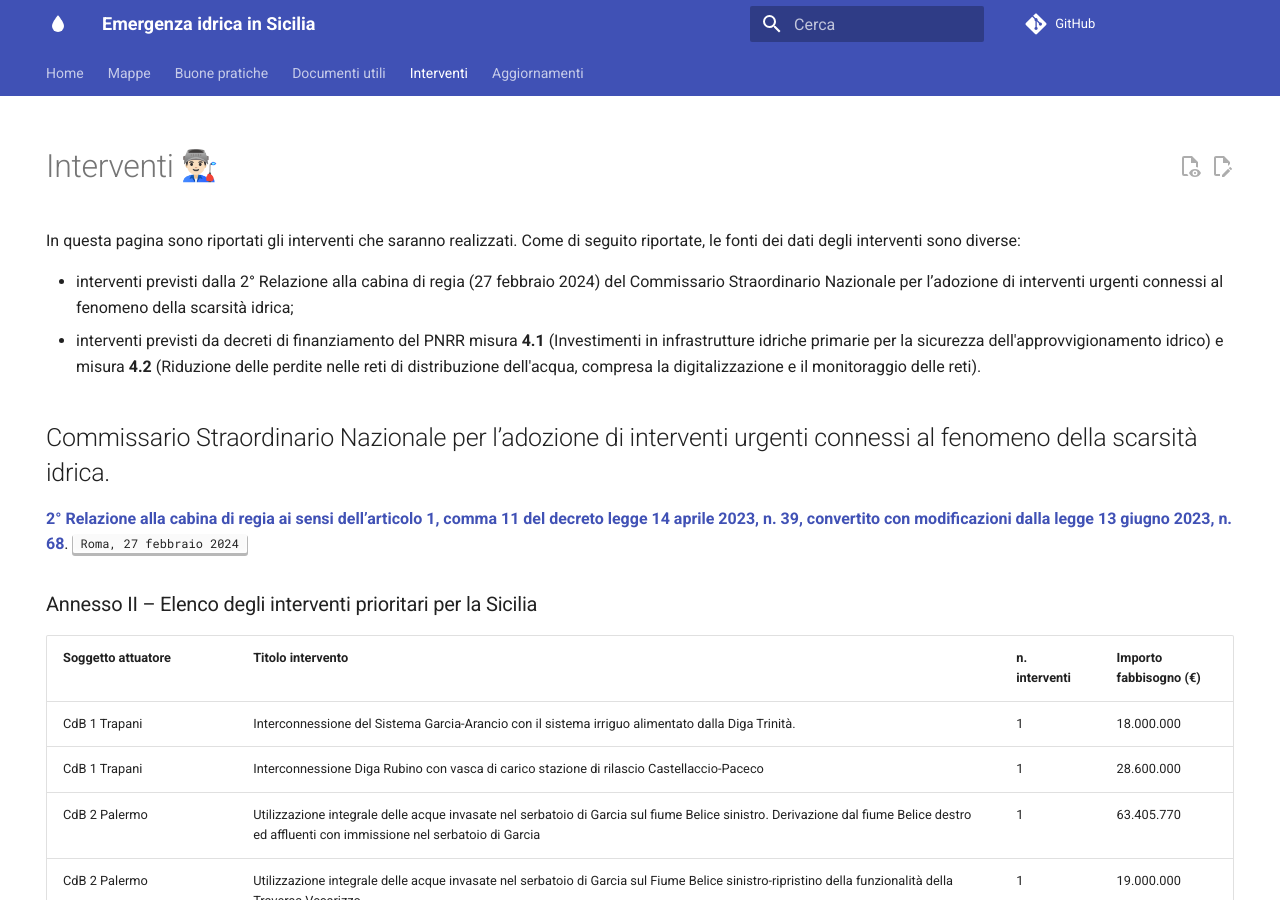
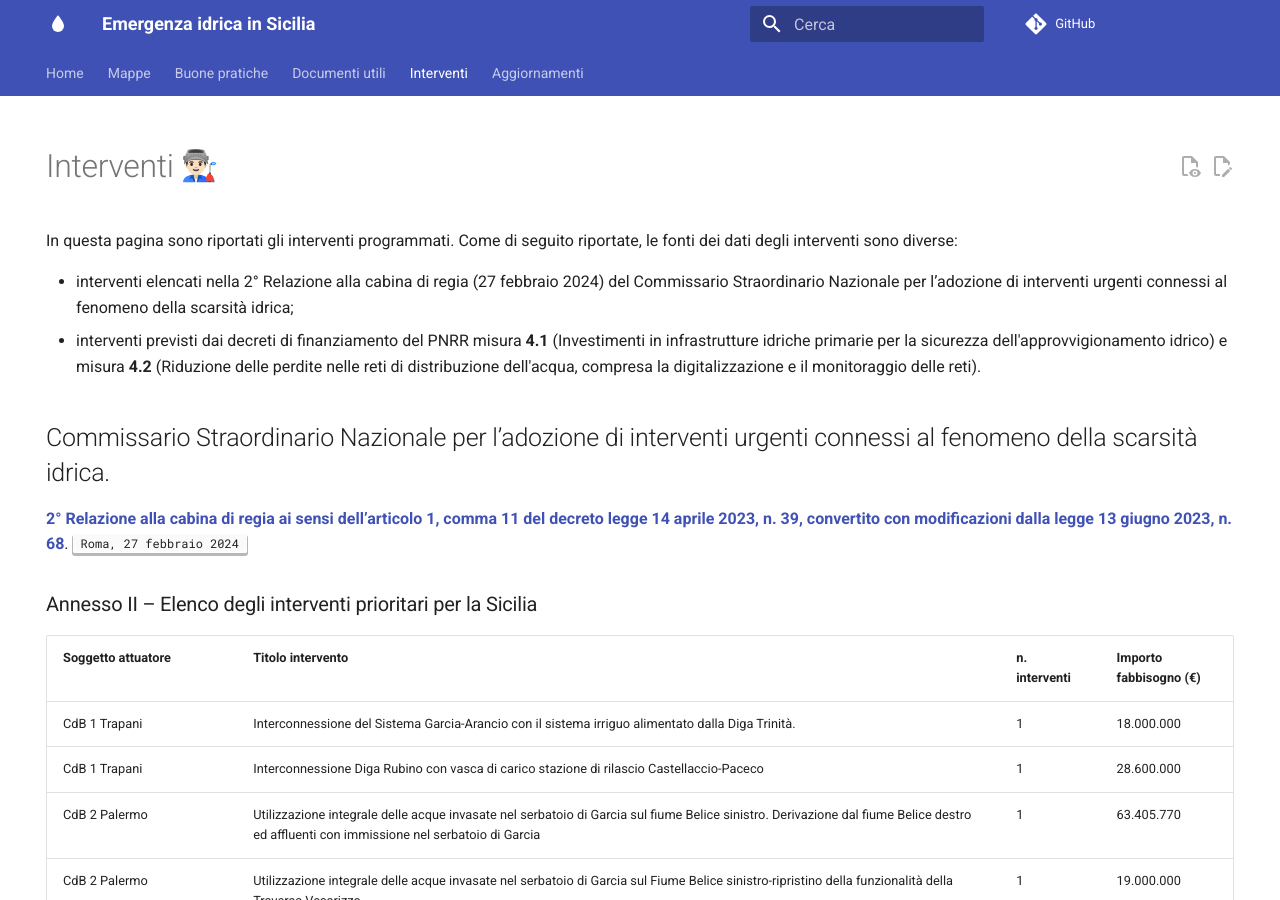
Before and after one commit to opendatasicilia/emergenza-idrica-sicilia, an MkDocs documentation site: the page built from docs/documenti-utili/interventi-prioritari.md, in a window 1280 px wide and 900 px high. Built offline with MkDocs 1.6.1 and Material for MkDocs 9.7.7, drawn with Linux system fonts in a browser that asks for light colours; emoji names are drawn with the system emoji font; comment, search, counter and statistics services are not loaded.

Commit message:
Update interventi-prioritari.md

```diff
--- a/docs/documenti-utili/interventi-prioritari.md
+++ b/docs/documenti-utili/interventi-prioritari.md
@@ -8,10 +8,10 @@
 
 # Interventi  :man_factory_worker_tone1:
 
-In questa pagina sono riportati gli interventi che saranno realizzati. Come di seguito riportate, le fonti dei dati degli interventi sono diverse:
+In questa pagina sono riportati gli interventi programmati. Come di seguito riportate, le fonti dei dati degli interventi sono diverse:
 
-- interventi previsti dalla 2° Relazione alla cabina di regia (27 febbraio 2024) del Commissario Straordinario Nazionale per l’adozione di interventi urgenti connessi al fenomeno della scarsità idrica;
-- interventi previsti da decreti di finanziamento del PNRR misura **4.1** (Investimenti in infrastrutture idriche primarie per la sicurezza dell'approvvigionamento idrico) e  misura **4.2** (Riduzione delle perdite nelle reti di distribuzione dell'acqua, compresa la digitalizzazione e il monitoraggio delle reti).
+- interventi elencati nella 2° Relazione alla cabina di regia (27 febbraio 2024) del Commissario Straordinario Nazionale per l’adozione di interventi urgenti connessi al fenomeno della scarsità idrica;
+- interventi previsti dai decreti di finanziamento del PNRR misura **4.1** (Investimenti in infrastrutture idriche primarie per la sicurezza dell'approvvigionamento idrico) e  misura **4.2** (Riduzione delle perdite nelle reti di distribuzione dell'acqua, compresa la digitalizzazione e il monitoraggio delle reti).
 
 
 ## Commissario Straordinario Nazionale per l’adozione di interventi urgenti connessi al fenomeno della scarsità idrica.
```
